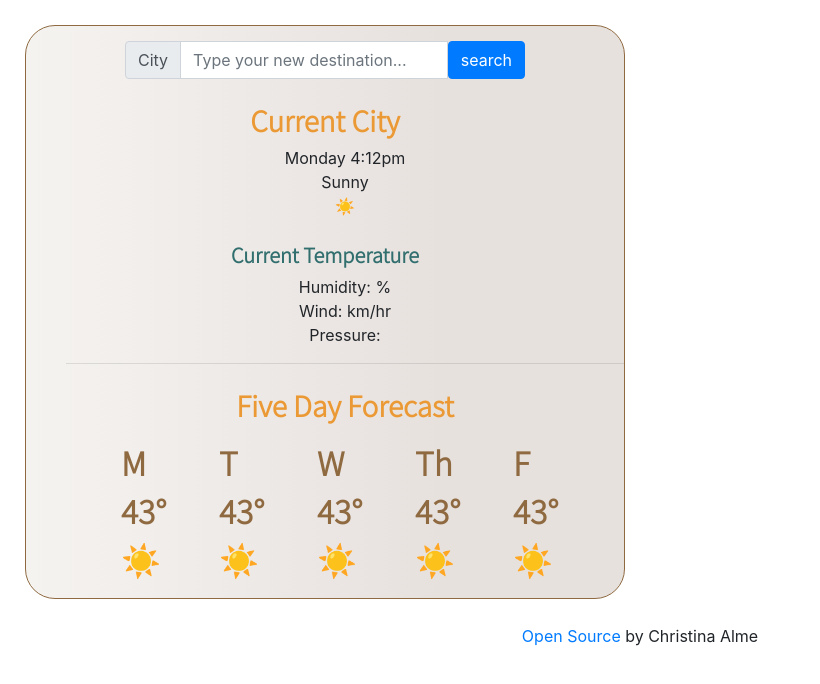
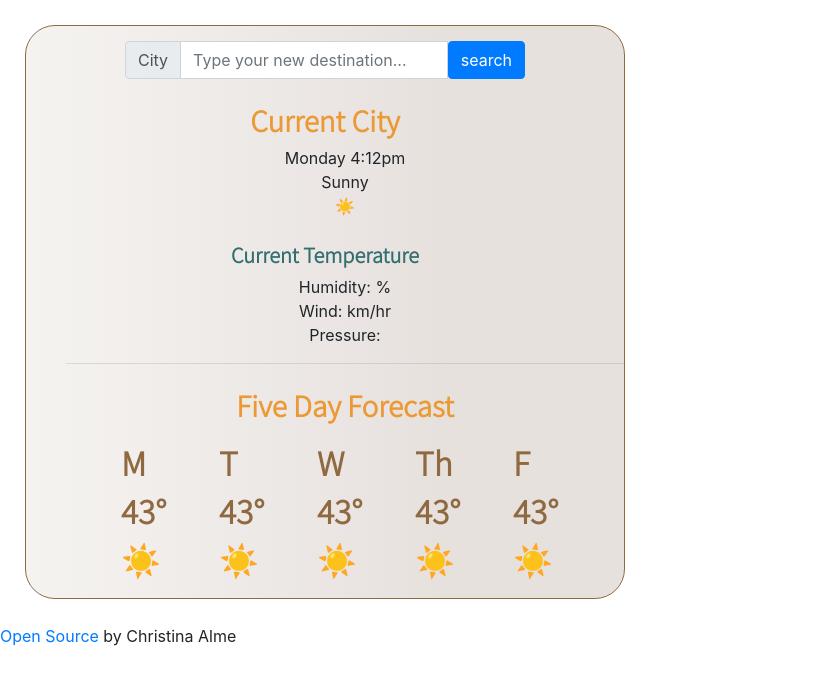
Before and after one commit to melanscr/Project1, a plain HTML site: page index.html in a window 1280 px wide. Shown: the whole page, without its empty margins (0-820 px from the left). Drawn offline with nearby package versions, Linux system fonts and the light colour scheme; a web font is replaced by a local one.

Commit message:
Update style.css

```diff
--- a/style.css
+++ b/style.css
@@ -34,8 +34,6 @@ li {
   border-radius: 30px;
 }
 .sourcecode {
-  display: block;
-  text-align: center;
   margin-top: 20px;
 }
 .condition {
```
